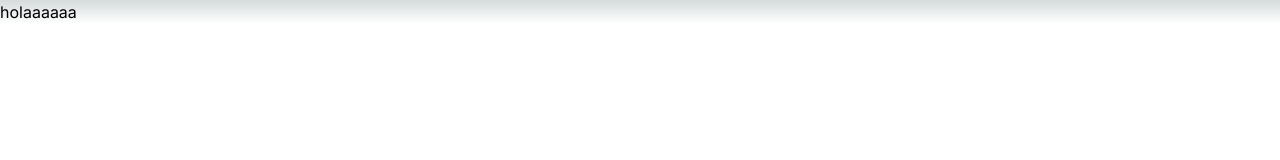
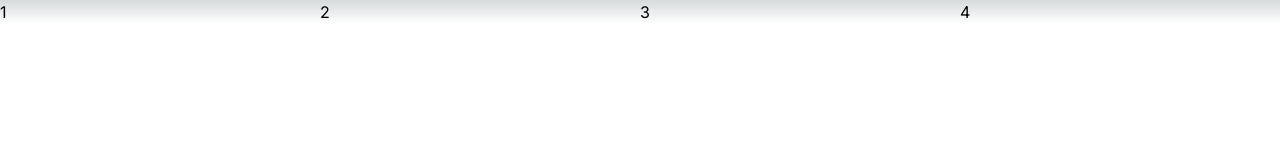
Before and after one commit to Roxha-V/PTGA-Landing, a Next.js app: page / in a window 1280 px wide. Shown: the top 160 px of the page. Built offline with nearby package versions, Linux system fonts and the light colour scheme.

Commit message:
feat: :sparkles: creacion de esctructura muuy basica de serivcios component

```diff
--- a/app/page.js
+++ b/app/page.js
@@ -1,7 +1,7 @@
-import Image from "next/image";
+import Servicios from "./servicios-component";
 
 export default function Home() {
   return (
-    <div>holaaaaaa</div>
-  );
-}
+    <Servicios />
+  )
+};
--- /dev/null
+++ b/app/servicios-component/index.jsx
@@ -0,0 +1,24 @@
+import React from "react";
+
+function Servicios() {
+    return (
+        <div className="flex-col">
+            <div>
+                <h1></h1>
+                <p></p>
+            </div>
+            <div className="grid grid-cols-4">
+                <div>1</div>
+                <div>2</div>
+                <div>3</div>
+                <div>4</div>
+            </div>
+
+
+        </div>
+
+    )
+
+}
+
+export default Servicios
```
